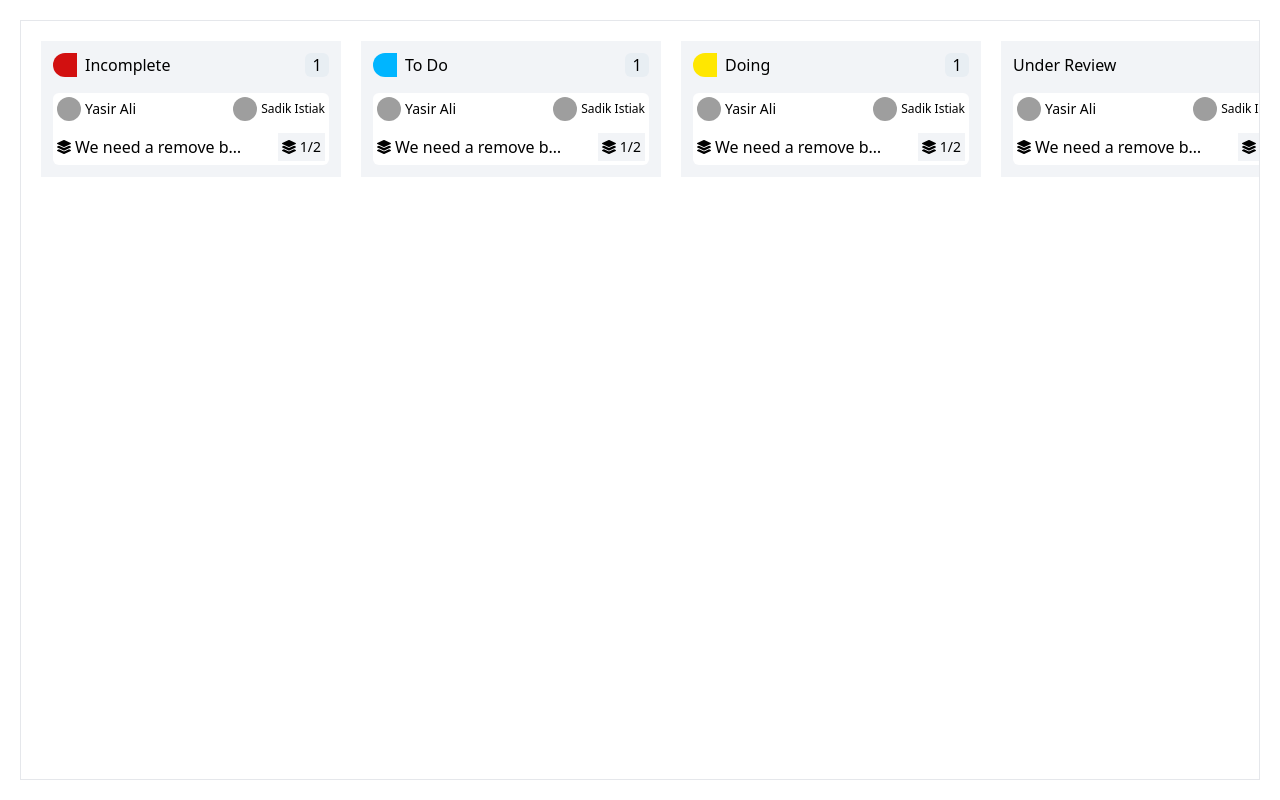
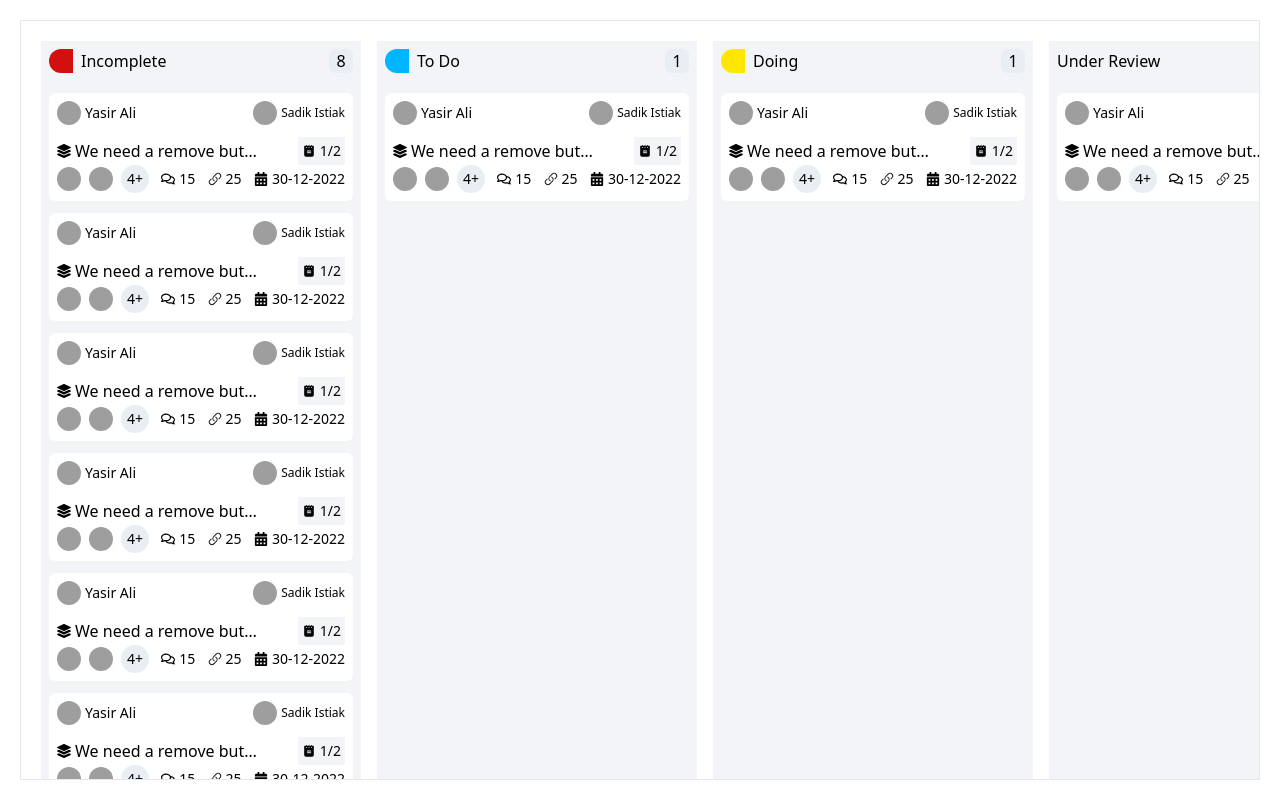
Before and after one commit to aothymoon59/task-management-app, a React (Vite) app: page / in a window 1280 px wide. Built offline with nearby package versions, Linux system fonts and the light colour scheme; grey boxes are pictures that could not be loaded.

Commit message:
code refector and more dummy json added

```diff
--- a/public/dummyTasks.json
+++ b/public/dummyTasks.json
@@ -1,6 +1,272 @@
 [
   {
     "id": 1,
+    "status": "Incomplete",
+    "client": {
+      "name": "Yasir Ali",
+      "photoUrl": "https://i.ibb.co/txJTyQm/user-3.png"
+    },
+    "assignedBy": {
+      "name": "Sadik Istiak",
+      "photoUrl": "https://i.ibb.co/bmLDYNK/user-1.png"
+    },
+    "description": "We need a remove button in our task card. Meke the button red and use Heroicon for tashbin icon.",
+    "assignedTo": [
+      {
+        "name": "Mir Hussain",
+        "photoUrl": "https://i.ibb.co/h9qzDHY/user-2.png"
+      },
+      {
+        "name": "Shakib Ahmed",
+        "photoUrl": "https://i.ibb.co/h9qzDHY/user-2.png"
+      },
+      {
+        "name": "Rony Talukder",
+        "photoUrl": "https://i.ibb.co/h9qzDHY/user-2.png"
+      },
+      {
+        "name": "Soumya Sarkar",
+        "photoUrl": "https://i.ibb.co/h9qzDHY/user-2.png"
+      },
+      {
+        "name": "Mahmud Moon",
+        "photoUrl": "https://i.ibb.co/h9qzDHY/user-2.png"
+      }
+    ],
+    "comments": 15,
+    "files": 25,
+    "date": "30-12-2022"
+  },
+  {
+    "id": 2,
+    "status": "Incomplete",
+    "client": {
+      "name": "Yasir Ali",
+      "photoUrl": "https://i.ibb.co/txJTyQm/user-3.png"
+    },
+    "assignedBy": {
+      "name": "Sadik Istiak",
+      "photoUrl": "https://i.ibb.co/bmLDYNK/user-1.png"
+    },
+    "description": "We need a remove button in our task card. Meke the button red and use Heroicon for tashbin icon.",
+    "assignedTo": [
+      {
+        "name": "Mir Hussain",
+        "photoUrl": "https://i.ibb.co/h9qzDHY/user-2.png"
+      },
+      {
+        "name": "Shakib Ahmed",
+        "photoUrl": "https://i.ibb.co/h9qzDHY/user-2.png"
+      },
+      {
+        "name": "Rony Talukder",
+        "photoUrl": "https://i.ibb.co/h9qzDHY/user-2.png"
+      },
+      {
+        "name": "Soumya Sarkar",
+        "photoUrl": "https://i.ibb.co/h9qzDHY/user-2.png"
+      },
+      {
+        "name": "Mahmud Moon",
+        "photoUrl": "https://i.ibb.co/h9qzDHY/user-2.png"
+      }
+    ],
+    "comments": 15,
+    "files": 25,
+    "date": "30-12-2022"
+  },
+  {
+    "id": 3,
+    "status": "Incomplete",
+    "client": {
+      "name": "Yasir Ali",
+      "photoUrl": "https://i.ibb.co/txJTyQm/user-3.png"
+    },
+    "assignedBy": {
+      "name": "Sadik Istiak",
+      "photoUrl": "https://i.ibb.co/bmLDYNK/user-1.png"
+    },
+    "description": "We need a remove button in our task card. Meke the button red and use Heroicon for tashbin icon.",
+    "assignedTo": [
+      {
+        "name": "Mir Hussain",
+        "photoUrl": "https://i.ibb.co/h9qzDHY/user-2.png"
+      },
+      {
+        "name": "Shakib Ahmed",
+        "photoUrl": "https://i.ibb.co/h9qzDHY/user-2.png"
+      },
+      {
+        "name": "Rony Talukder",
+        "photoUrl": "https://i.ibb.co/h9qzDHY/user-2.png"
+      },
+      {
+        "name": "Soumya Sarkar",
+        "photoUrl": "https://i.ibb.co/h9qzDHY/user-2.png"
+      },
+      {
+        "name": "Mahmud Moon",
+        "photoUrl": "https://i.ibb.co/h9qzDHY/user-2.png"
+      }
+    ],
+    "comments": 15,
+    "files": 25,
+    "date": "30-12-2022"
+  },
+  {
+    "id": 4,
+    "status": "Incomplete",
+    "client": {
+      "name": "Yasir Ali",
+      "photoUrl": "https://i.ibb.co/txJTyQm/user-3.png"
+    },
+    "assignedBy": {
+      "name": "Sadik Istiak",
+      "photoUrl": "https://i.ibb.co/bmLDYNK/user-1.png"
+    },
+    "description": "We need a remove button in our task card. Meke the button red and use Heroicon for tashbin icon.",
+    "assignedTo": [
+      {
+        "name": "Mir Hussain",
+        "photoUrl": "https://i.ibb.co/h9qzDHY/user-2.png"
+      },
+      {
+        "name": "Shakib Ahmed",
+        "photoUrl": "https://i.ibb.co/h9qzDHY/user-2.png"
+      },
+      {
+        "name": "Rony Talukder",
+        "photoUrl": "https://i.ibb.co/h9qzDHY/user-2.png"
+      },
+      {
+        "name": "Soumya Sarkar",
+        "photoUrl": "https://i.ibb.co/h9qzDHY/user-2.png"
+      },
+      {
+        "name": "Mahmud Moon",
+        "photoUrl": "https://i.ibb.co/h9qzDHY/user-2.png"
+      }
+    ],
+    "comments": 15,
+    "files": 25,
+    "date": "30-12-2022"
+  },
+  {
+    "id": 5,
+    "status": "Incomplete",
+    "client": {
+      "name": "Yasir Ali",
+      "photoUrl": "https://i.ibb.co/txJTyQm/user-3.png"
+    },
+    "assignedBy": {
+      "name": "Sadik Istiak",
+      "photoUrl": "https://i.ibb.co/bmLDYNK/user-1.png"
+    },
+    "description": "We need a remove button in our task card. Meke the button red and use Heroicon for tashbin icon.",
+    "assignedTo": [
+      {
+        "name": "Mir Hussain",
+        "photoUrl": "https://i.ibb.co/h9qzDHY/user-2.png"
+      },
+      {
+        "name": "Shakib Ahmed",
+        "photoUrl": "https://i.ibb.co/h9qzDHY/user-2.png"
+      },
+      {
+        "name": "Rony Talukder",
+        "photoUrl": "https://i.ibb.co/h9qzDHY/user-2.png"
+      },
+      {
+        "name": "Soumya Sarkar",
+        "photoUrl": "https://i.ibb.co/h9qzDHY/user-2.png"
+      },
+      {
+        "name": "Mahmud Moon",
+        "photoUrl": "https://i.ibb.co/h9qzDHY/user-2.png"
+      }
+    ],
+    "comments": 15,
+    "files": 25,
+    "date": "30-12-2022"
+  },
+  {
+    "id": 6,
+    "status": "Incomplete",
+    "client": {
+      "name": "Yasir Ali",
+      "photoUrl": "https://i.ibb.co/txJTyQm/user-3.png"
+    },
+    "assignedBy": {
+      "name": "Sadik Istiak",
+      "photoUrl": "https://i.ibb.co/bmLDYNK/user-1.png"
+    },
+    "description": "We need a remove button in our task card. Meke the button red and use Heroicon for tashbin icon.",
+    "assignedTo": [
+      {
+        "name": "Mir Hussain",
+        "photoUrl": "https://i.ibb.co/h9qzDHY/user-2.png"
+      },
+      {
+        "name": "Shakib Ahmed",
+        "photoUrl": "https://i.ibb.co/h9qzDHY/user-2.png"
+      },
+      {
+        "name": "Rony Talukder",
+        "photoUrl": "https://i.ibb.co/h9qzDHY/user-2.png"
+      },
+      {
+        "name": "Soumya Sarkar",
+        "photoUrl": "https://i.ibb.co/h9qzDHY/user-2.png"
+      },
+      {
+        "name": "Mahmud Moon",
+        "photoUrl": "https://i.ibb.co/h9qzDHY/user-2.png"
+      }
+    ],
+    "comments": 15,
+    "files": 25,
+    "date": "30-12-2022"
+  },
+  {
+    "id": 7,
+    "status": "Incomplete",
+    "client": {
+      "name": "Yasir Ali",
+      "photoUrl": "https://i.ibb.co/txJTyQm/user-3.png"
+    },
+    "assignedBy": {
+      "name": "Sadik Istiak",
+      "photoUrl": "https://i.ibb.co/bmLDYNK/user-1.png"
+    },
+    "description": "We need a remove button in our task card. Meke the button red and use Heroicon for tashbin icon.",
+    "assignedTo": [
+      {
+        "name": "Mir Hussain",
+        "photoUrl": "https://i.ibb.co/h9qzDHY/user-2.png"
+      },
+      {
+        "name": "Shakib Ahmed",
+        "photoUrl": "https://i.ibb.co/h9qzDHY/user-2.png"
+      },
+      {
+        "name": "Rony Talukder",
+        "photoUrl": "https://i.ibb.co/h9qzDHY/user-2.png"
+      },
+      {
+        "name": "Soumya Sarkar",
+        "photoUrl": "https://i.ibb.co/h9qzDHY/user-2.png"
+      },
+      {
+        "name": "Mahmud Moon",
+        "photoUrl": "https://i.ibb.co/h9qzDHY/user-2.png"
+      }
+    ],
+    "comments": 15,
+    "files": 25,
+    "date": "30-12-2022"
+  },
+  {
+    "id": 8,
     "status": "Incomplete",
     "client": {
       "name": "Yasir Ali",
--- a/src/components/Tasks/TaskCard.jsx
+++ b/src/components/Tasks/TaskCard.jsx
@@ -1,20 +1,26 @@
 import { FaLayerGroup } from "react-icons/fa";
+import { PiNotepadFill } from "react-icons/pi";
+import { FaRegComments } from "react-icons/fa";
+import { HiLink } from "react-icons/hi2";
+import { FaCalendarAlt } from "react-icons/fa";
 
 const TaskCard = ({ task }) => {
     console.log(task)
-    const { client, assignedBy, description } = task
+    const { client, assignedBy, description, assignedTo, comments, date } = task
     return (
-        <div className="bg-white p-1 rounded-md">
+        <div className="bg-white p-2 rounded-md">
+            {/* client name and assignee name  */}
             <div className="flex justify-between gap-2 mb-3">
                 <div className="flex items-center gap-1">
-                    <img className="w-6 h-6 rounded-full object-cover object-center" src={client?.photoUrl} alt={client?.name} />
+                    <img className="user-img" src={client?.photoUrl} alt={client?.name} />
                     <p className="font-medium text-sm">{client?.name}</p>
                 </div>
                 <div className="flex items-center gap-1">
-                    <img className="w-6 h-6 rounded-full object-cover object-center" src={assignedBy?.photoUrl} alt={assignedBy?.name} />
+                    <img className="user-img" src={assignedBy?.photoUrl} alt={assignedBy?.name} />
                     <p className="font-medium text-xs">{assignedBy?.name}</p>
                 </div>
             </div>
+            {/* description  */}
             <div className="flex items-center gap-2 justify-between">
                 <div className="flex items-center gap-1 w-[70%]">
                     <div>
@@ -24,19 +30,43 @@ const TaskCard = ({ task }) => {
                 </div>
                 <div className="flex items-center gap-1 bg-[#F2F4F7] p-1 w-fit">
                     <div>
-                        <FaLayerGroup className="text-sm" />
+                        <PiNotepadFill className="text-sm" />
                     </div>
                     <p className="text-sm rounded-md">1/2</p>
                 </div>
             </div>
-        </div>
+            {/* assigned to, comments, upload files and date  */}
+            <div className="flex justify-between items-center gap-2">
+                <div className="flex items-center gap-2">
+                    {assignedTo.slice(0, 2).map((item, i) => <img key={i} src={item?.photoUrl} className="user-img" />)}
+                    <div className="bg-[#E8EEF3] text-black w-7 h-7 grid place-content-center rounded-full text-sm">
+                        {assignedTo?.length - 1}+
+                    </div>
+                </div>
+                {/* comments  */}
+                <div className="flex items-center gap-1 text-sm">
+                    <div>
+                        <FaRegComments />
+                    </div>
+                    <p>{comments}</p>
+                </div>
+                {/* upload files  */}
+                <div className="flex items-center gap-1 text-sm">
+                    <button className="cursor-pointer">
+                        <HiLink />
+                    </button>
+                    <p>25</p>
+                </div>
+                {/* date  */}
+                <div className="flex items-center gap-1 text-sm">
+                    <div>
+                        <FaCalendarAlt />
+                    </div>
+                    <p className="whitespace-nowrap">{date}</p>
+                </div>
+            </div>
+        </div >
     );
 };
 
 export default TaskCard;
-
-// white - space: nowrap;
-// width: 50px;
-// overflow: hidden;
-// text - overflow: ellipsis;
-// border: 1px solid #000000;
--- a/src/index.css
+++ b/src/index.css
@@ -2,14 +2,18 @@
 @tailwind components;
 @tailwind utilities;
 
-.column-width {
-    @apply w-full min-w-[300px]
+.tasks-column {
+    @apply w-full min-w-[320px] bg-[#F2F4F7] p-2 h-[1000px] overflow-y-auto
 }
 
 .task-column-header {
-    @apply flex sticky top-0 justify-between rounded-md mb-4
+    @apply bg-[#F2F4F7] flex justify-between rounded-md mb-5
 }
 
 .task-count {
     @apply bg-[#E8EEF3] text-black w-6 h-6 grid place-content-center rounded-md text-base font-medium
 }
+
+.user-img {
+    @apply w-6 h-6 rounded-full object-cover object-center
+}
--- a/src/pages/Tasks/Tasks.jsx
+++ b/src/pages/Tasks/Tasks.jsx
@@ -19,9 +19,9 @@ const Tasks = () => {
 
     return (
         <div className="overflow-x-auto h-[calc(100vh-40px)] border m-5">
-            <div className="flex flex-nowrap gap-5 p-5">
+            <div className="flex flex-nowrap gap-4 p-5">
                 {/* Incomplete tasks  */}
-                <div className="column-width bg-[#F2F4F7] p-3">
+                <div className="tasks-column">
                     <div className="task-column-header">
                         <div className="flex justify-center items-center gap-2">
                             <div className="w-6 h-6 bg-[#D21010] rounded-l-full"></div>
@@ -36,7 +36,7 @@ const Tasks = () => {
                     </div>
                 </div>
                 {/* To Do tasks  */}
-                <div className="column-width bg-[#F2F4F7] p-3">
+                <div className="tasks-column">
                     <div className="task-column-header">
                         <div className="flex justify-center items-center gap-2">
                             <div className="w-6 h-6 bg-[#00B5FF] rounded-l-full"></div>
@@ -51,7 +51,7 @@ const Tasks = () => {
                     </div>
                 </div>
                 {/* Doing Tasks */}
-                <div className="column-width bg-[#F2F4F7] p-3">
+                <div className="tasks-column">
                     <div className="task-column-header">
                         <div className="flex justify-center items-center gap-2">
                             <div className="w-6 h-6 bg-[#FFE700] rounded-l-full"></div>
@@ -66,7 +66,7 @@ const Tasks = () => {
                     </div>
                 </div>
                 {/* Under Review Tasks  */}
-                <div className="column-width bg-[#F2F4F7] p-3">
+                <div className="tasks-column">
                     <div className="task-column-header">
                         <h1 className="text-base font-medium">Under Review</h1>
                         <p className="task-count">
@@ -78,7 +78,7 @@ const Tasks = () => {
                     </div>
                 </div>
                 {/* Completed Tasks */}
-                <div className="column-width bg-[#F2F4F7] p-3">
+                <div className="tasks-column">
                     <div className="task-column-header">
                         <h1 className="text-base font-medium">Completed</h1>
                         <p className="task-count">
@@ -90,7 +90,7 @@ const Tasks = () => {
                     </div>
                 </div>
                 {/* Overdated Tasks  */}
-                <div className="column-width bg-[#F2F4F7] p-3">
+                <div className="tasks-column">
                     <div className="task-column-header">
                         <h1 className="text-base font-medium">Overdated</h1>
                         <p className="task-count">
```
